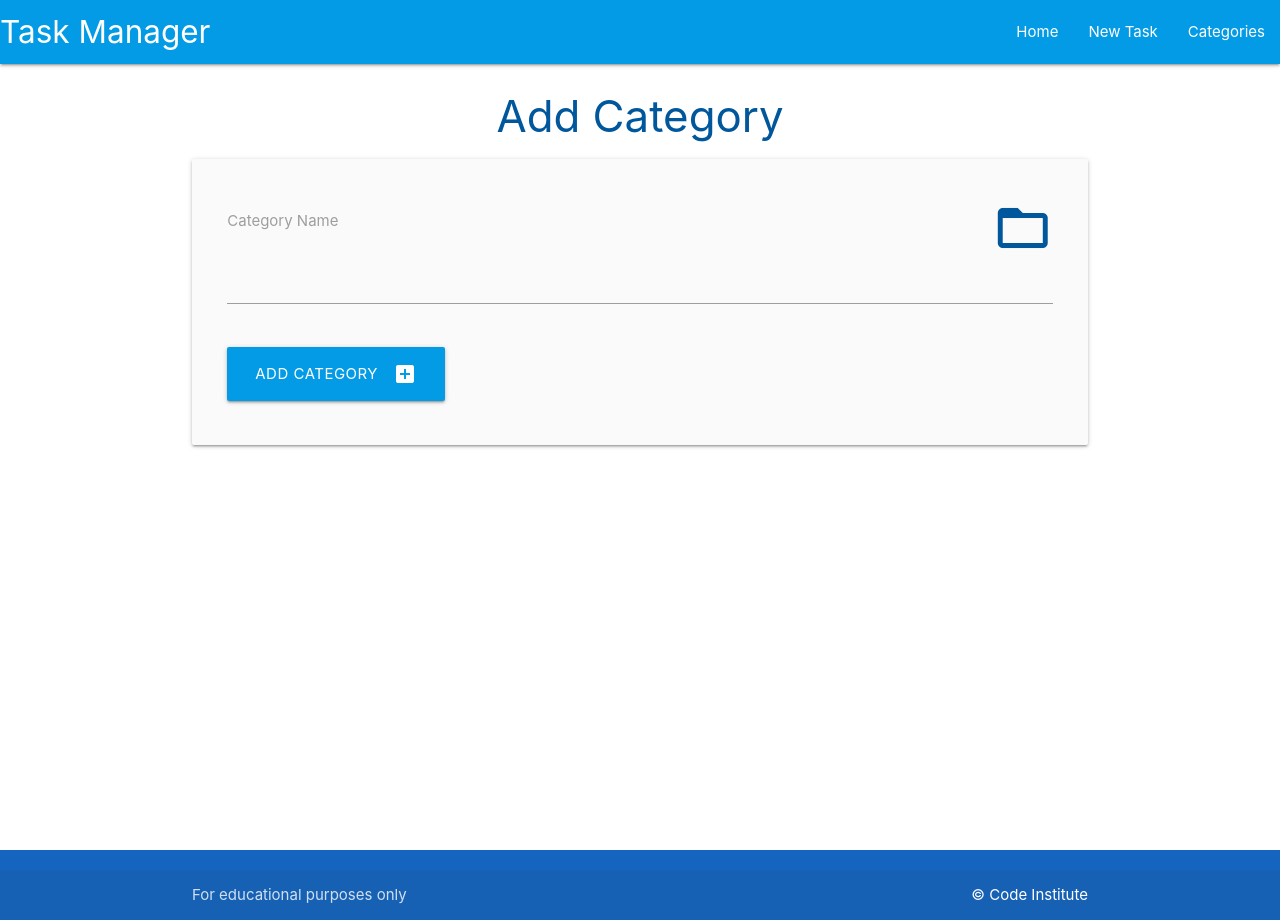
After one commit to Dawesie/flask-sqlalchamy-task-manager, a Flask app: page /add_category in a window 1280 px wide. The commit adds this page. Run offline with Flask 3, Linux system fonts and the light colour scheme.

Commit message:
Add code to get form and post data to the database.

```diff
--- a/taskmanager/routes.py
+++ b/taskmanager/routes.py
@@ -1,4 +1,4 @@
-from flask import render_template
+from flask import render_template, request, redirect, url_for
 from taskmanager import app, db
 from taskmanager.models import Category, Task
 
@@ -6,3 +6,18 @@ from taskmanager.models import Category, Task
 @app.route("/")
 def home():
     return render_template("tasks.html")
+
+
+@app.route("/categories")
+def categories():
+    return render_template("categories.html")
+
+
+@app.route("/add_category", methods=["GET", "POST"])
+def add_category():
+    if request.method == "POST":
+        category = Category(category_name=request.form.get("category_name"))
+        db.session.add(category)
+        db.session.commit()
+        return redirect(url_for("categories"))
+    return render_template("add_category.html")
--- /dev/null
+++ b/taskmanager/templates/add_category.html
@@ -0,0 +1,28 @@
+{% extends "base.html" %}
+{% block content %}
+
+<h3 class="light-blue-text text-darken-4 center-align">Add Category</h3>
+
+<div class="row card-panel grey lighten-5">
+    <form class="col s12" method="POST" action="{{ url_for('add_category') }}">
+        <!-- category_name -->
+        <div class="row">
+            <div class="input-field col s12">
+                <i class="medium material-icons light-blue-text text-darken-4 right">folder_open</i>
+                <input id="category_name" name="category_name" minlength="3" maxlength="25" type="text" class="validate"
+                    required>
+                <label for="category_name">Category Name </label>
+            </div>
+        </div>
+        <!-- submit button -->
+        <div class="row">
+            <div class="col s12 .centre-align">
+                <button type="submit" class="btn-large light-blue darken-1">
+                    Add category <i class="material-icons right">add_box</i>
+                </button>
+            </div>
+        </div>
+    </form>
+</div>
+
+{% endblock %}
--- a/taskmanager/templates/base.html
+++ b/taskmanager/templates/base.html
@@ -6,9 +6,7 @@
     <meta charset="UTF-8">
     <meta http-equiv="X-UA-Compatible" content="IE=edge">
     <meta name="viewport" content="width=device-width, initial-scale=1.0">
-    <link rel="stylesheet" href="https://cdnjs.cloudflare.com/ajax/libs/font-awesome/5.15.3/css/all.min.css"
-        integrity="sha512-iBBXm8fW90+nuLcSKlbmrPcLa0OT92xO1BIsZ+ywDWZCvqsWgccV3gFoRBv0z+8dLJgyAHIhR35VZc2oM/gI1w=="
-        crossorigin="anonymous" referrerpolicy="no-referrer">
+    <link href="https://fonts.googleapis.com/icon?family=Material+Icons" rel="stylesheet">
     <link rel="stylesheet" href="https://cdnjs.cloudflare.com/ajax/libs/materialize/1.0.0/css/materialize.min.css"
         type="text/css">
     <link rel="stylesheet" href="{{ url_for('static', filename='css/style.css') }}" type="text/css">
@@ -26,7 +24,7 @@
                 <ul class="right hide-on-med-and-down">
                     <li><a href="{{ url_for('home') }}">Home</a></li>
                     <li><a href="">New Task</a></li>
-                    <li><a href="">Categories</a></li>
+                    <li><a href="{{ url_for('categories') }}">Categories</a></li>
                 </ul>
             </div>
         </nav>
@@ -35,7 +33,7 @@
         <ul class="sidenav" id="mobile-demo">
             <li><a href="{{ url_for('home') }}">Home</a></li>
             <li><a href="">New Task</a></li>
-            <li><a href="">Categories</a></li>
+            <li><a href="{{ url_for('categories') }}">Categories</a></li>
         </ul>
     </header>
 
--- a/taskmanager/templates/tasks.html
+++ b/taskmanager/templates/tasks.html
@@ -1,6 +1,6 @@
 {% extends "base.html" %}
 {% block content %}
 
-<h3 class="light-blue-text text-darken-4 centre-align">Tasks</h3>
+<h3 class="light-blue-text text-darken-4 center-align">Tasks</h3>
 
 {% endblock %}
```
Also changed, not shown: taskmanager/templates/categories.html (added, +16 -0 lines).
